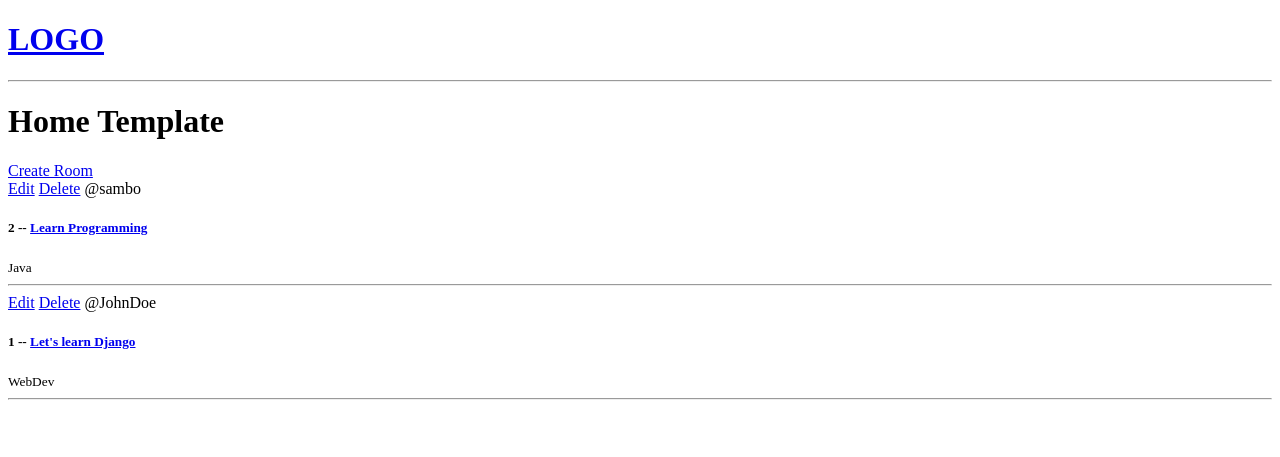
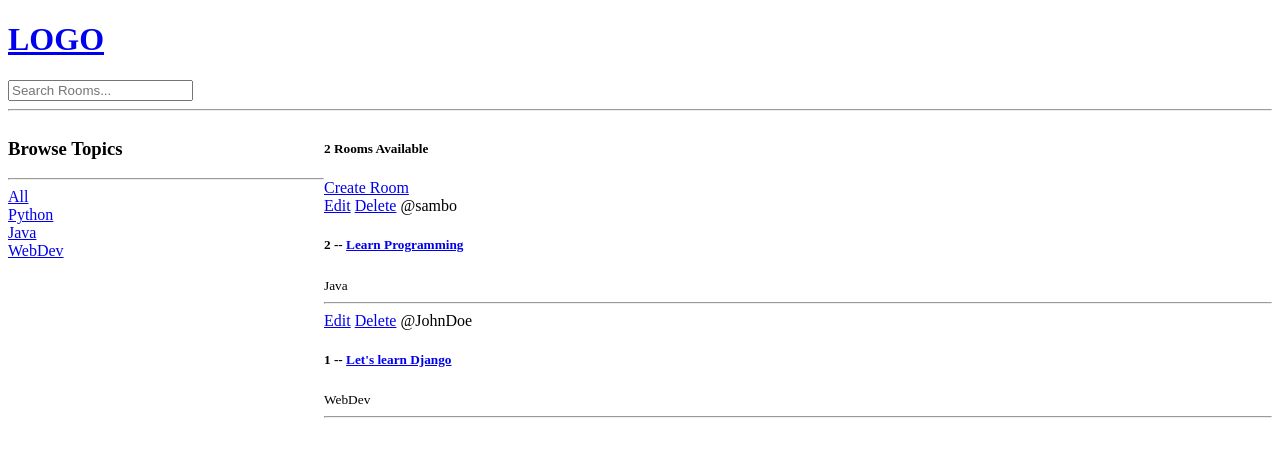
Before and after one commit to Sborrello/StudyBud, a Django app: page / in a window 1280 px wide. Shown: the top 457 px of the page. Run offline with Django 5.2, Linux system fonts and the light colour scheme; data comes from the database, SQL or seed files in the repository.

Commit message:
Adds search functionality

```diff
--- a/base/templates/base/home.html
+++ b/base/templates/base/home.html
@@ -2,10 +2,33 @@
 
 {% block content %}
 
-<h1>Home Template</h1>
+<style>
+    .home-container{
+        display: grid;
+        grid-template-columns: 1fr 3fr;
+    }
+</style>
 
+<div class = "home-container">
 
     <div>
+        <h3>Browse Topics</h3>
+        <hr>
+
+        <div>
+            <a href = "{% url 'home' %}">All</a>
+        </div>
+
+        {% for topic in topics %}
+        <div>
+            <a href = "{% url 'home' %}?q={{topic.name}}">{{topic.name}}</a>
+        </div>
+
+        {% endfor %}
+    </div>
+
+    <div>
+        <h5>{{room_count}} Rooms Available</h5>
         <a href = "{% url 'create-room' %}">Create Room</a>
 
         <div>
@@ -18,11 +41,12 @@
                 <small>{{room.topic.name}}</small>
                 <hr>
             </div>
+            {% endfor %}
+
+        </div>
+    </div>
+</div>
 
 
-        {% endfor %}
-    </div>
-
-</div>
 
 {% endblock content %}
--- a/base/views.py
+++ b/base/views.py
@@ -1,5 +1,6 @@
 from django.shortcuts import render, redirect
-from .models import Room
+from django.db.models import Q
+from .models import Room, Topic
 from .forms import RoomForm
 
 # Create your views here.
@@ -7,8 +8,16 @@ from .forms import RoomForm
 
 
 def home(request):
-    rooms = Room.objects.all
-    context = {'rooms': rooms}
+    q = request.GET.get('q') if request.GET.get('q') != None else ''
+
+    rooms = Room.objects.filter(
+        Q(topic__name__icontains = q, ) |
+        Q(name__icontains=q) |
+        Q(description__icontains=q)
+        )
+    topics = Topic.objects.all()
+    room_count = rooms.count()
+    context = {'rooms': rooms, 'topics':topics, 'room_count':room_count}
     return render(request, 'base/home.html', context)
 
 def room(request, pk):
--- a/templates/navbar.html
+++ b/templates/navbar.html
@@ -2,4 +2,8 @@
     <h1>LOGO</h1>
 </a>
 
+<form method = "GET" action="{% url 'home' %}">
+    <input type = "text" name = "q" placeholder="Search Rooms..." />
+</form>
+
 <hr>
```
Lines whose indentation alone changed are shown as unchanged.
